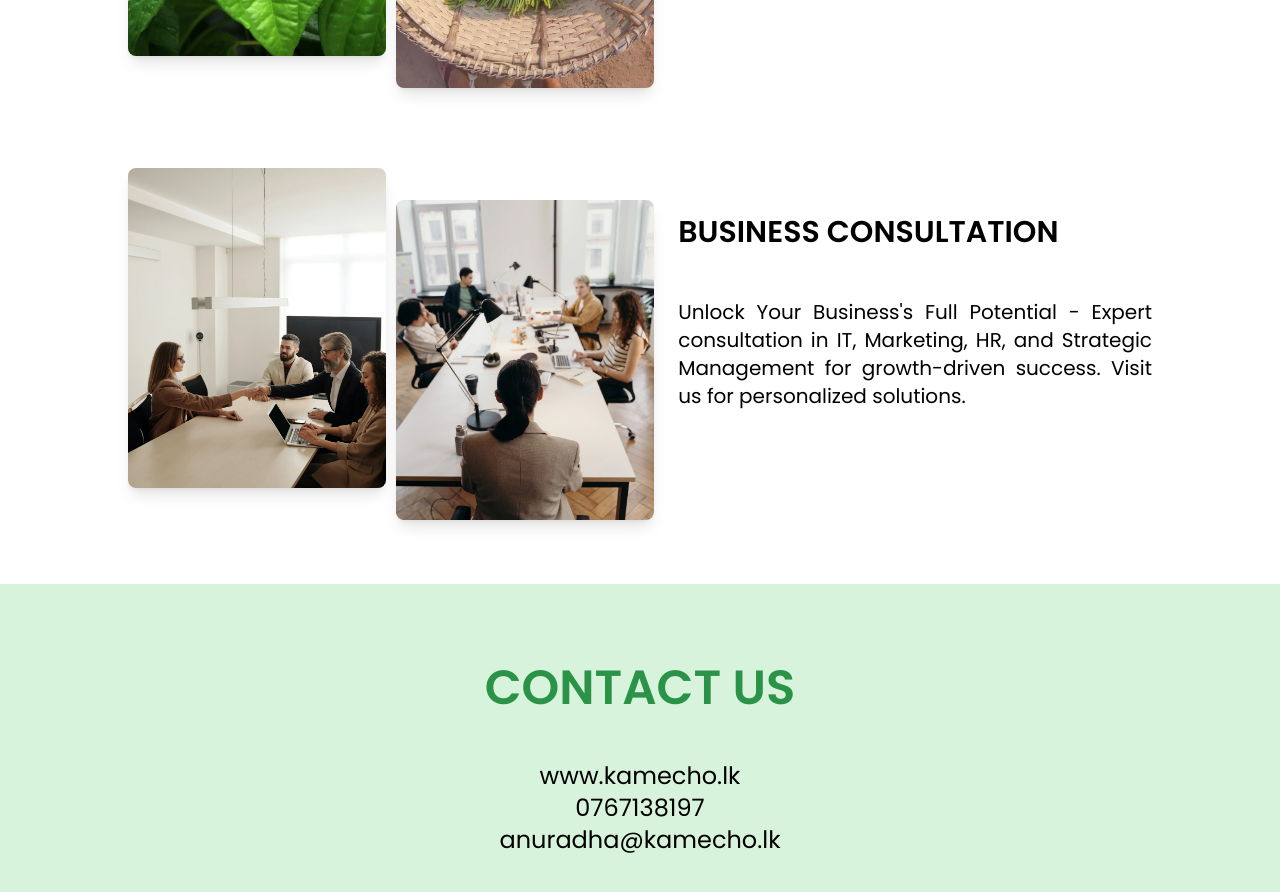
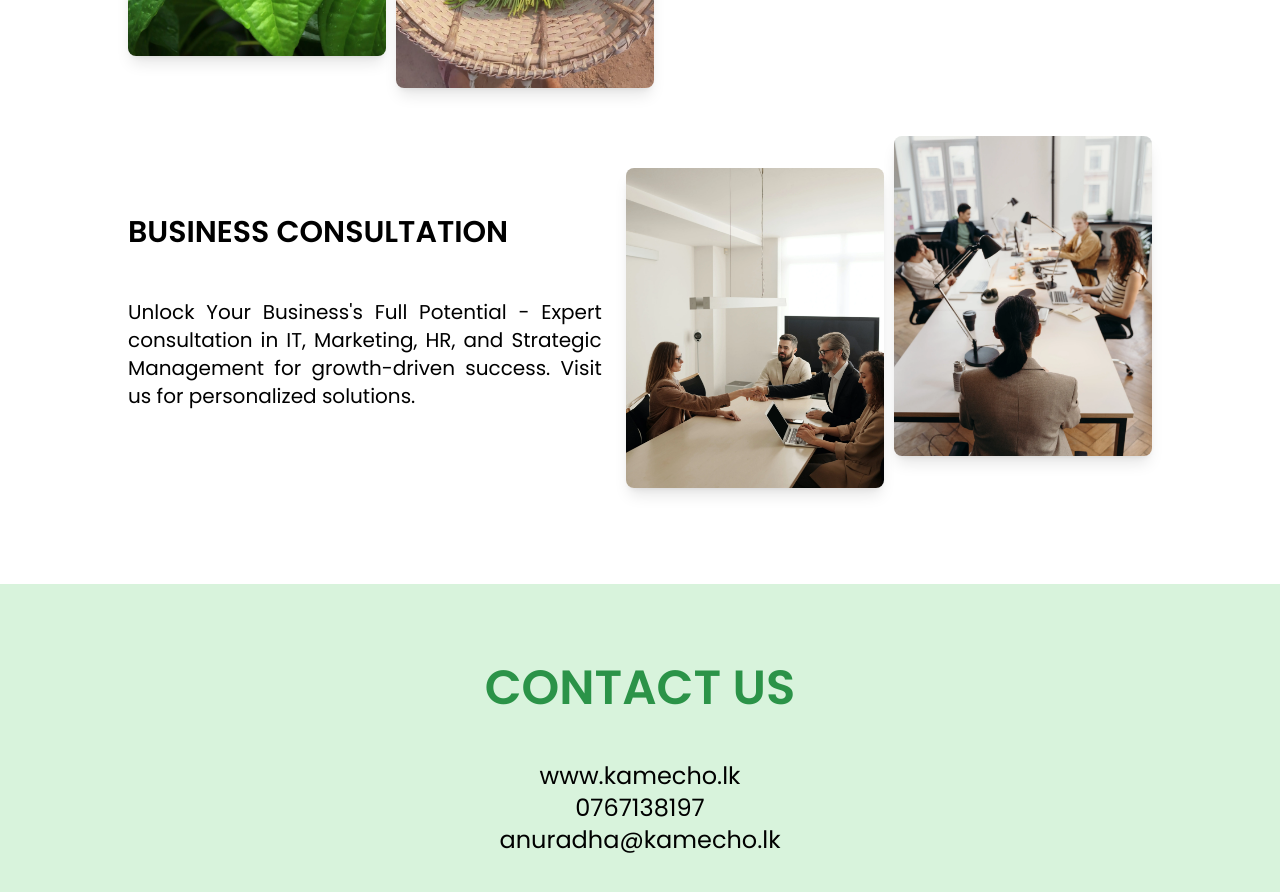
Before and after one commit to salilaherath/kamecho, a React (Vite) app: page / in a window 1280 px wide. Shown: the part 2120-3012 px from the top of the page. Built offline with nearby package versions, Linux system fonts and the light colour scheme.

Commit message:
Products layout

```diff
--- a/src/components/Products.jsx
+++ b/src/components/Products.jsx
@@ -64,7 +64,7 @@ const Products = () => {
             />
           </div>
         </div>
-        <div className="flex flex-col-reverse mt-6 md:flex-row-reverse md:items-center md:gap-6 xl:mt-16">
+        <div className="flex flex-col-reverse mt-6 md:flex-row md:items-center md:gap-6 xl:mt-16">
           <div className="text-black text-center md:text-left md:w-[90%]">
             <h2 className="text-lg mt-4 font-semibold md:text-2xl xl:text-3xl">
               BUSINESS CONSULTATION
@@ -78,13 +78,13 @@ const Products = () => {
           <div className="relative w-[100%] flex justify-between -z-[99] mt-6 md:mt-12">
             <img
               src={business1}
-              alt="Business Consultation"
+              alt="Coconut Products"
               className="w-[49%] h-60 object-cover rounded-lg shadow-lg md:h-60 xl:h-80"
             />
             <img
               src={business2}
-              alt="Business Consultation"
-              className="w-[49%] h-60 object-cover rounded-lg shadow-lg md:h-60 xl:h-80 absolute -top-[10%] right-0 xl:top-[10%]"
+              alt="Coconut Products"
+              className="w-[49%] h-60 object-cover rounded-lg shadow-lg md:h-60 xl:h-80 absolute -top-[10%] right-0"
             />
           </div>
         </div>
```
